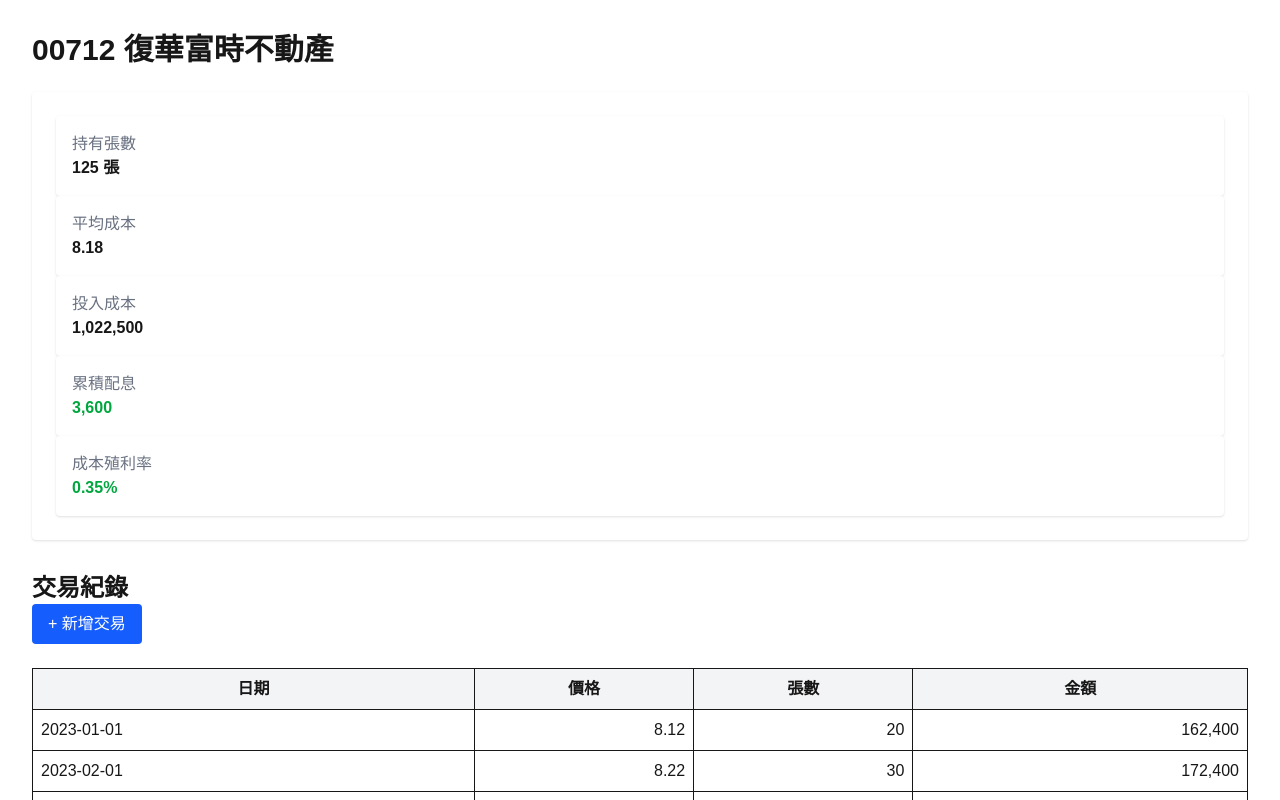
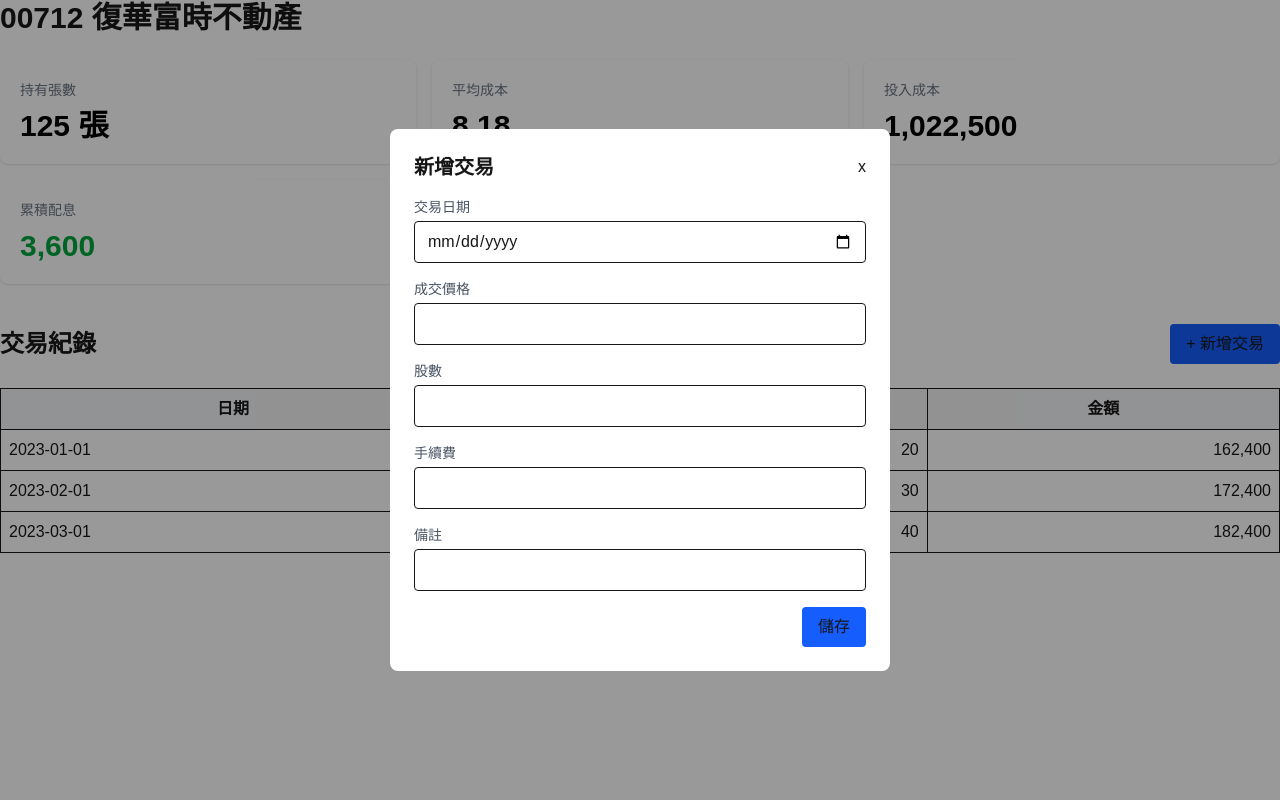
Before and after one commit to kevin10005006/Keivn-Finance, a Next.js app in the folder Projects/kevin-finance/: page /investment/00712 in a window 1280 px wide. Both pictures are taken after a click on the button "+ 新增交易". Shown: the top 800 px of the page. Built offline with nearby package versions, Linux system fonts and the light colour scheme.

Commit message:
feat: add transaction modal

```diff
--- a/Projects/kevin-finance/app/investment/[code]/page.tsx
+++ b/Projects/kevin-finance/app/investment/[code]/page.tsx
@@ -1,10 +1,17 @@
+import { notFound } from "next/navigation";
+
 import { etfs } from "@/lib/mock/etfs";
 import { transactions } from "@/lib/mock/transactions";
-import TransactionTable from "@/components/TransactionTable";
 import { dividends } from "@/lib/mock/dividends";
-import DividendTable from "@/components/DividendTable";
+import SummaryCards from "@/components/investment/SummaryCards";
+import TransactionTable from "@/components/investment/TransactionTable";
+import DividendTable from "@/components/investment/DividendTable";
+import TransactionForm from "@/components/investment/TransactionForm";
+import Card from "@/components/ui/Card";
+import { Button } from "@/components/ui";
+import InvestmentDetail from "@/components/investment/InvestmentDetail";
 
-export default async function InvestmentDetail({
+export default async function InvestmentPage({
  params,
 }: {
  params: Promise<{ code: string }>;
@@ -12,6 +19,10 @@
  const { code } = await params;
 
  const etf = etfs.find((e) => e.code === code);
+
+ if (!etf) {
+   notFound();
+ }
 
  const list = transactions.filter(
    (t) => t.assetCode === code
@@ -29,65 +40,13 @@
  const dividendYield = etf && etf.totalCost > 0
   ? (totalDividend / etf.totalCost) * 100 : 0;
 
- if (!etf) {
-   return <div className="p-8">找不到資料</div>;
- }
-
  return (
-   <main className="p-8">
-     <h1 className="text-3xl font-bold">
-       {etf.code} {etf.name}
-     </h1>
-
-     <div className="mt-6 bg-white rounded shadow p-6">
-         <div className="bg-white rounded shadow p-4">
-            <p className="text-gray-500">持有張數</p>
-            <p className="text-2x1 font-bold">{etf.shares} 張</p>
-         </div>
-
-         <div className="bg-white rounded shadow p-4">
-            <p className="text-gray-500">平均成本</p>
-            <p className="text-2x1 font-bold">{etf.avgCost.toFixed(2)}</p>
-         </div>
-
-         <div className="bg-white rounded shadow p-4">
-            <p className="text-gray-500">投入成本</p>
-            <p className="text-2x1 font-bold">{etf.totalCost.toLocaleString()}</p>
-         </div>
-
-         <div className="bg-white rounded shadow p-4">
-            <p className="text-gray-500">累積配息</p>
-            <p className="text-2x1 font-bold text-green-600">
-                {totalDividend.toLocaleString()}</p>
-         </div>
-
-         <div className="bg-white rounded shadow p-4">
-            <p className="text-gray-500">成本殖利率</p>
-            <p className="text-2x1 font-bold text-green-600">
-                {dividendYield.toFixed(2)}%
-            </p>
-         </div>
-     </div>
-
-     <h2 className="text-2xl font-bold mt-8">
-       交易紀錄
-     </h2>
-
-     <button className="bg-blue-600 text-white px-4 py-2 rounded hover:bg-blue-700">
-        + 新增交易
-     </button>
-
-     <TransactionTable data={list} />
-
-     <h2 className="text-2xl font-bold mt-10">
-       配息紀錄
-     </h2>
-
-     <button className="bg-blue-600 text-white px-4 py-2 rounded hover:bg-green-700">
-        + 新增配息
-     </button>
-
-     <DividendTable data={dividendList} />
-   </main>
+    <InvestmentDetail
+        etf={etf}
+        list={list}
+        dividendList={dividendList}
+        totalDividend={totalDividend}
+        dividendYield={dividendYield}
+        />
  );
 }
--- /dev/null
+++ b/Projects/kevin-finance/components/investment/InvestmentDetail.tsx
@@ -0,0 +1,58 @@
+"use client";
+import { useState } from "react";
+import SummaryCards from "./SummaryCards";
+import TransactionTable from "./TransactionTable";
+import DividendTable from "./DividendTable";
+import TransactionForm from "./TransactionForm";
+import { Button } from "../ui";
+import Modal from "../ui/Modal";
+
+interface InvestmentDetailProps {
+    etf: any;
+    list: any[];
+    dividendList: any[];
+    totalDividend: number;
+    dividendYield: number;
+}
+
+export default function InvestmentDetail({
+    etf,
+    list,
+    dividendList,
+    totalDividend,
+    dividendYield,
+}: InvestmentDetailProps) {
+  const [open, setOpen] = useState(false);
+  console.log(open);
+  return (
+    <main>
+      <h1 className="text-3xl font-bold">
+        {etf.code} {etf.name}
+      </h1>
+
+      <SummaryCards
+        shares={etf.shares}
+        avgCost={etf.avgCost}
+        totalCost={etf.totalCost}
+        totalDividend={totalDividend}
+        dividendYield={dividendYield}
+      />
+
+      {/* 交易紀錄 */}
+      <div className="flex justify-between items-center mt-10">
+        <h2 className="text-2xl font-bold">
+         交易紀錄
+        </h2>
+
+        <Button onClick={() => setOpen(true)}>
+            + 新增交易
+        </Button>
+      </div>
+      <TransactionTable data={list} />
+
+      <Modal open={open} onClose={() => setOpen(false)} title="新增交易">
+        <TransactionForm />
+      </Modal>
+    </main>
+  );
+}
--- /dev/null
+++ b/Projects/kevin-finance/components/investment/SummaryCards.tsx
@@ -0,0 +1,27 @@
+import Card from "@/components/ui/Card";
+
+interface SummaryCardsProps {
+    shares: number;
+    avgCost: number;
+    totalCost: number;
+    totalDividend: number;
+    dividendYield: number;
+}
+
+export default function SummaryCards({
+    shares,
+    avgCost,
+    totalCost,
+    totalDividend,
+    dividendYield,
+}: SummaryCardsProps) {
+  return (
+    <div className="grid grid-cols-2 lg:grid-cols-3 gap-4 mt-6">
+      <Card title="持有張數" value={`${shares} 張`} />
+      <Card title="平均成本" value={avgCost.toFixed(2)} />
+      <Card title="投入成本" value={totalCost.toLocaleString()} />
+      <Card title="累積配息" value={totalDividend.toLocaleString()} color="text-green-600" />
+      <Card title="成本殖利率" value={`${dividendYield.toFixed(2)}%`} color="text-green-600" />
+    </div>
+  );
+}
--- /dev/null
+++ b/Projects/kevin-finance/components/investment/TransactionForm.tsx
@@ -0,0 +1,17 @@
+import { Button, Input} from "@/components/ui";
+
+export default function TransactionForm() {
+  return (
+    <form className="space-y-4">
+      <Input label="交易日期" type="date" />
+      <Input label="成交價格" type="number" step="0.01"/>
+      <Input label="股數" type="number" />
+      <Input label="手續費" type="number" />
+      <Input label="備註" />
+
+      <div className="flex justify-end gap-3">
+        <Button variant="primary" type="submit">儲存</Button>
+      </div>
+    </form>
+  );
+}
--- /dev/null
+++ b/Projects/kevin-finance/components/ui/Button.tsx
@@ -0,0 +1,22 @@
+import { ButtonHTMLAttributes } from "react";
+
+interface ButtonProps extends ButtonHTMLAttributes<HTMLButtonElement> {
+  variant?: "primary" | "success" | "danger";
+}
+
+export default function Button({
+    variant = "primary", className = "", children, ...props }: ButtonProps) {
+    const base = "px-4 py-2 rounded font-meduim text-while transition";
+
+    const variants = {
+        primary: "bg-blue-600 hover:bg-blue-700",
+        success: "bg-green-600 hover:bg-green-700 ",
+        danger: "bg-red-600 hover:bg-red-700 ",
+    };
+
+  return (
+    <button className={`${base} ${variants[variant]} ${className}`} {...props}>
+      {children}
+    </button>
+  );
+}
--- /dev/null
+++ b/Projects/kevin-finance/components/ui/Card.tsx
@@ -0,0 +1,14 @@
+interface CardProps {
+  title: string;
+  value: string | number;
+  color?: string;
+}
+
+export default function Card({ title, value, color = "text-black" }: CardProps) {
+  return (
+    <div className="bg-white rounded-lg shadow p-5">
+      <p className="text-gray-500 text-sm">{title}</p>
+      <p className={`text-3xl font-bold mt-2 ${color}`}>{value}</p>
+    </div>
+  );
+}
--- /dev/null
+++ b/Projects/kevin-finance/components/ui/Input.tsx
@@ -0,0 +1,19 @@
+import { InputHTMLAttributes } from "react";
+
+interface InputProps extends InputHTMLAttributes<HTMLInputElement> {
+  label: string;
+}
+
+export default function Input({ label, className="", ...props }: InputProps) {
+  return (
+    <div className="flex flex-col gap-1">
+      <label className="text-sm text-gray-600">{label}</label>
+
+      <input
+        className={`border rounded px-3 py-2 focus:outline-none
+        focus:ring-2 focus:ring-blue-500 ${className}`}
+        {...props}
+      />
+    </div>
+  );
+}
--- /dev/null
+++ b/Projects/kevin-finance/components/ui/Modal.tsx
@@ -0,0 +1,26 @@
+import { ReactNode } from "react";
+
+interface ModalProps {
+  open: boolean;
+  title: string;
+  onClose: () => void;
+  children: ReactNode;
+}
+
+export default function Modal({ open, title, onClose, children }: ModalProps) {
+  if (!open) return null;
+
+  return (
+    <div className="fixed inset-0 bg-black/40 flex items-center justify-center z-50">
+        <div className="bg-white rounded-lg w-[500px] p-6">
+            <div className="flex justify-between items-center mb-4">
+                <h2 className="text-xl font-bold">{title}</h2>
+                <button onClick={onClose} >
+                    x
+                </button>
+            </div>
+            {children}
+        </div>
+    </div>
+  );
+}
--- /dev/null
+++ b/Projects/kevin-finance/components/ui/index.ts
@@ -0,0 +1,3 @@
+export { default as Button } from "./Button";
+export { default as Input } from "./Input";
+export { default as Modal } from "./Modal";
```
Also changed, not shown: Projects/kevin-finance/components/investment/DividendTable.tsx (renamed from Projects/kevin-finance/components/DividendTable.tsx), Projects/kevin-finance/components/investment/TransactionTable.tsx (renamed from Projects/kevin-finance/components/TransactionTable.tsx).
